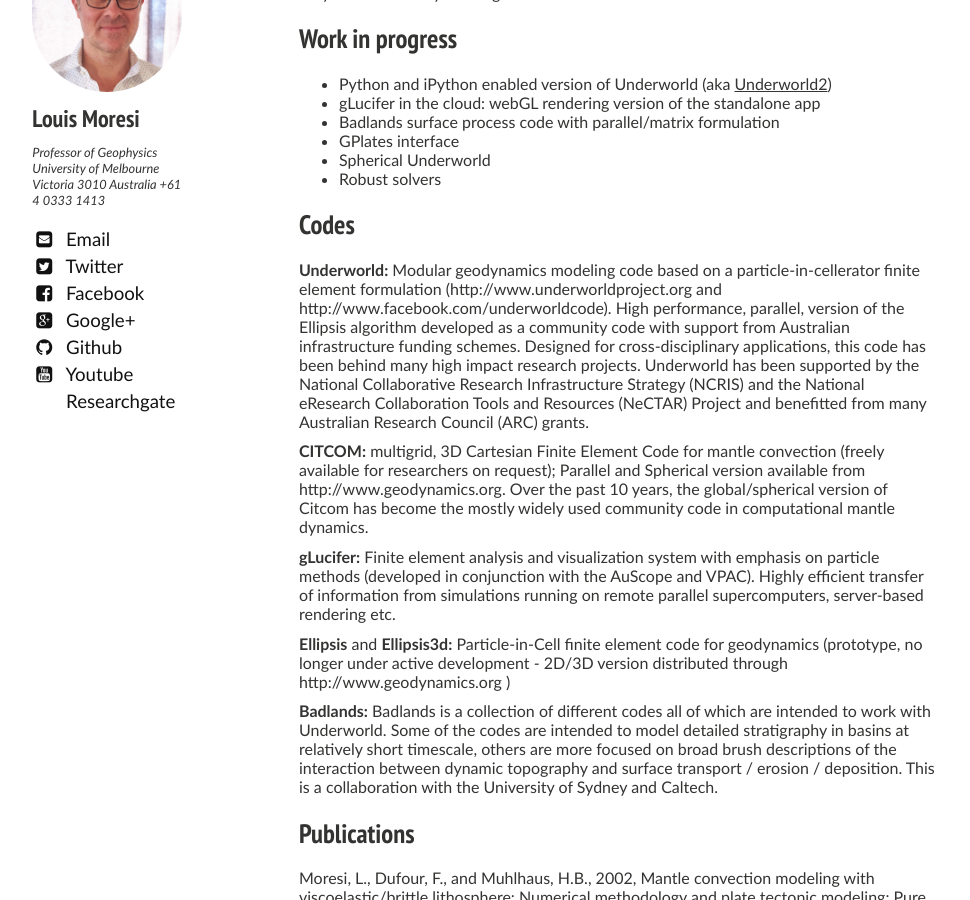
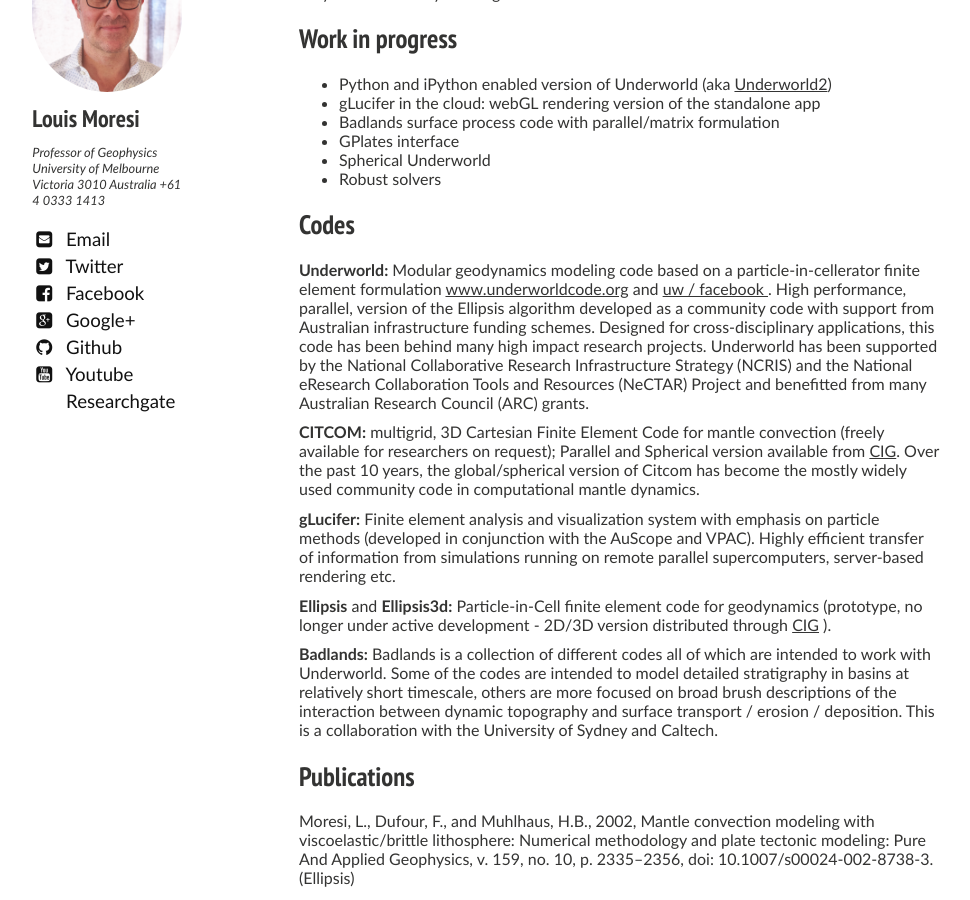
Before and after one commit to lmoresi/lmoresi.github.io, a Jekyll site: the page built from pages/Software/index.md, in a window 1280 px wide and 900 px high, scrolled down 456 px. Shown: the whole window, without its empty margins (21-991 px from the left). Built offline with Jekyll 4.4.1, drawn with Linux system fonts in a browser that asks for light colours; nearby versions of some CDN libraries.

Commit message:
Updated links to UW

```diff
--- a/pages/Software/index.md
+++ b/pages/Software/index.md
@@ -25,13 +25,13 @@ This is a summary of the software tools that I am involved with — a little bit
 
 ## Codes
 
-**Underworld:** Modular geodynamics modeling code based on a particle-in-cellerator finite element formulation  (http://www.underworldproject.org and http://www.facebook.com/underworldcode). High performance, parallel, version of the Ellipsis algorithm developed as a community code with support from Australian infrastructure funding schemes. Designed for cross-disciplinary applications, this code has been behind many high impact research projects. Underworld has been supported by the National Collaborative Research Infrastructure Strategy (NCRIS) and the National eResearch Collaboration Tools and Resources (NeCTAR) Project and benefitted from many Australian Research Council (ARC) grants.
+**Underworld:** Modular geodynamics modeling code based on a particle-in-cellerator finite element formulation  [www.underworldcode.org](http://www.underworldcode.org) and [uw / facebook ](http://www.facebook.com/underworldcode). High performance, parallel, version of the Ellipsis algorithm developed as a community code with support from Australian infrastructure funding schemes. Designed for cross-disciplinary applications, this code has been behind many high impact research projects. Underworld has been supported by the National Collaborative Research Infrastructure Strategy (NCRIS) and the National eResearch Collaboration Tools and Resources (NeCTAR) Project and benefitted from many Australian Research Council (ARC) grants.
 
-**CITCOM:** multigrid, 3D Cartesian Finite Element Code for mantle convection (freely available for researchers on request); Parallel and Spherical version available from http://www.geodynamics.org. Over the past 10 years, the global/spherical version of Citcom has become the mostly widely used community code in computational mantle dynamics.
+**CITCOM:** multigrid, 3D Cartesian Finite Element Code for mantle convection (freely available for researchers on request); Parallel and Spherical version available from [CIG](http://www.geodynamics.org). Over the past 10 years, the global/spherical version of Citcom has become the mostly widely used community code in computational mantle dynamics.
 
 **gLucifer:** Finite element analysis and visualization system with emphasis on particle methods (developed in conjunction with the AuScope and VPAC). Highly efficient transfer of information from simulations running on remote parallel supercomputers, server-based rendering etc.
 
-**Ellipsis** and **Ellipsis3d:** Particle-in-Cell finite element code for geodynamics (prototype, no longer under active development - 2D/3D version distributed through http://www.geodynamics.org )
+**Ellipsis** and **Ellipsis3d:** Particle-in-Cell finite element code for geodynamics (prototype, no longer under active development - 2D/3D version distributed through [CIG](http://www.geodynamics.org) ).
 
 **Badlands:** Badlands is a collection of different codes all of which are intended to work with Underworld. Some of the codes are intended to model detailed stratigraphy in basins at relatively short timescale, others are more focused on broad brush descriptions of the interaction between dynamic topography and surface transport / erosion / deposition. This is a collaboration with the University of Sydney and Caltech.
 
```
